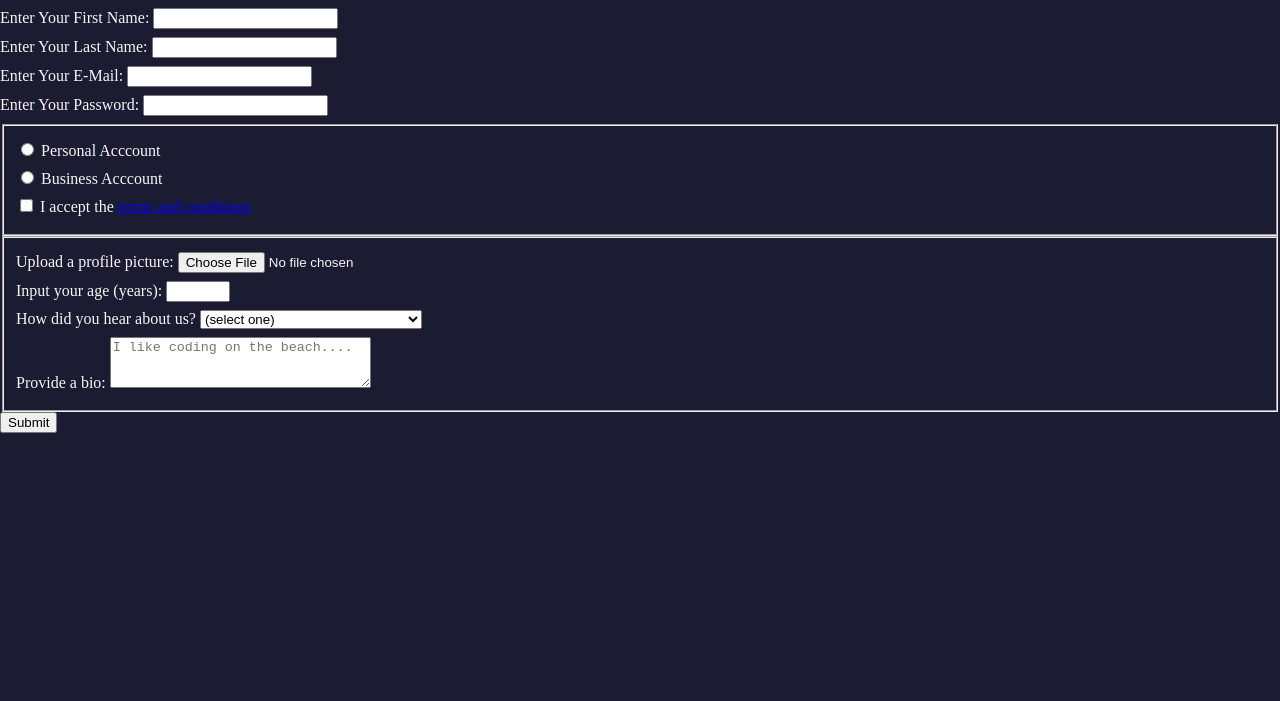
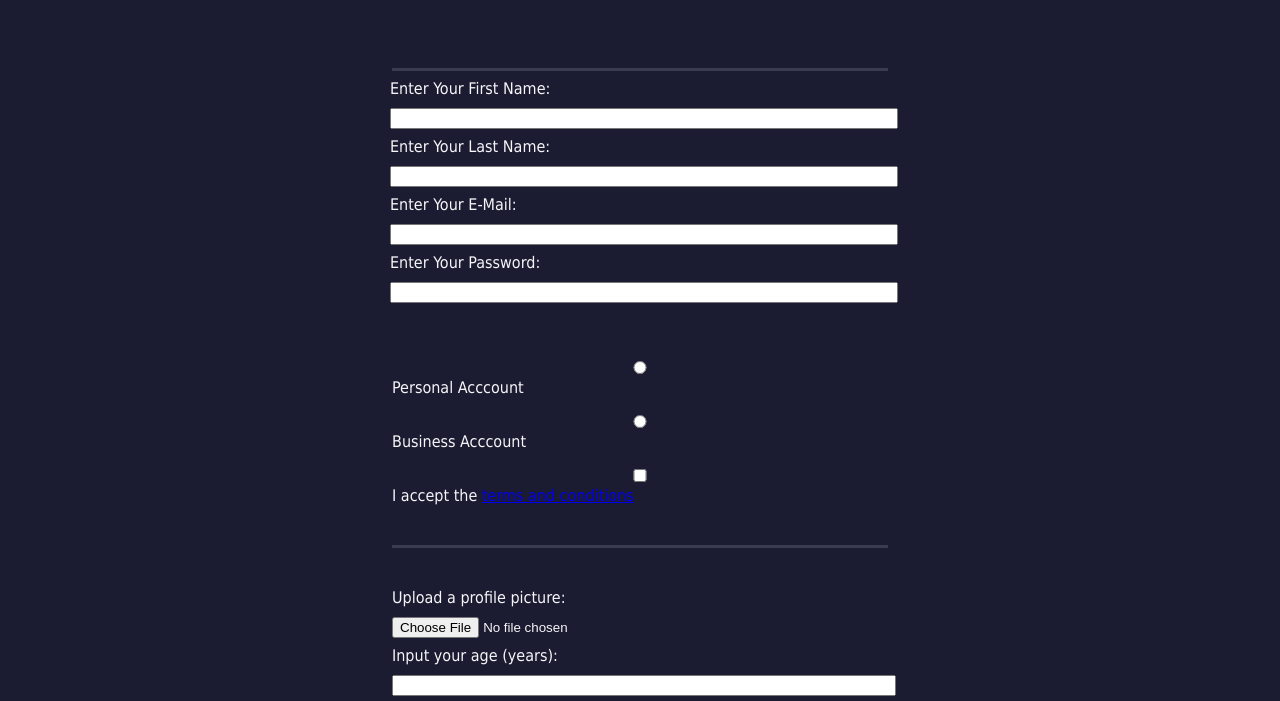
Before and after one commit to Take-A-Breath/registrationForm-FCC, a plain HTML site: page index.html in a window 1280 px wide. Shown: the part 133-834 px from the top of the page. Drawn offline with Linux system fonts and the light colour scheme.

Commit message:
CSS finery

```diff
--- a/styles.css
+++ b/styles.css
@@ -4,9 +4,38 @@ body {
     margin: 0;
     background-color: #1b1b32;
     color: #f5f6f7;
+    font-family: Tahoma;
+    font-size: 16px;
 }
 
 label {
     display: block;
     margin: 0.5rem 0;
 }
+
+h1, p {
+    margin: 1em auto;
+    text-align: center;
+}
+
+form {
+    margin: 0 auto;
+    max-width: 500px;
+    min-width: 300px;
+    width: 60vw;
+}
+
+fieldset {
+    border: none;
+    padding: 2rem 0;
+    border-bottom: 3px solid #3b3b4f;
+}
+
+fieldset:last-of-type {
+    border-bottom: none;
+}
+
+input, textarea, select {
+    width: 100%;
+    margin: 10px 0 0 0;
+}
```
